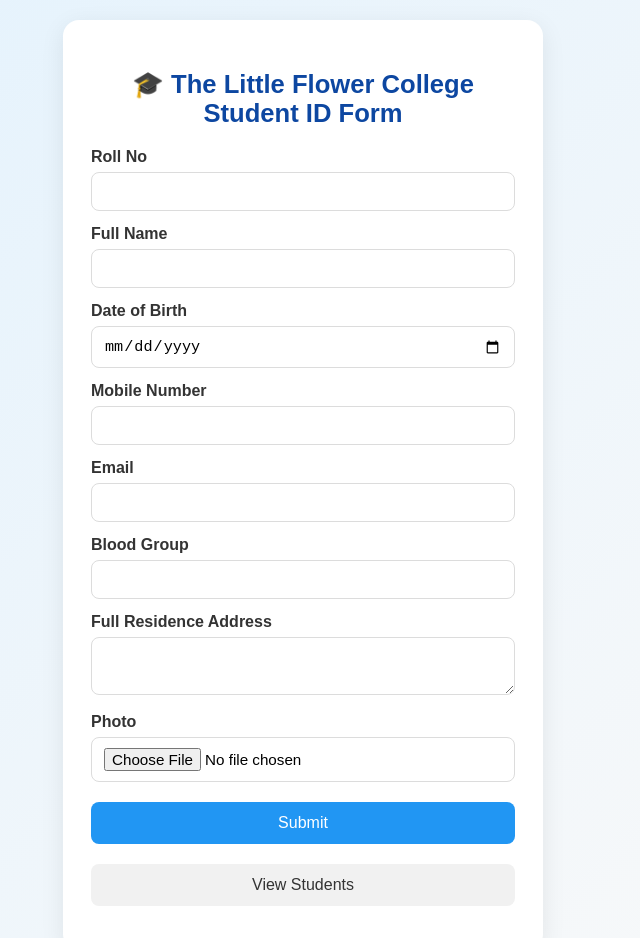
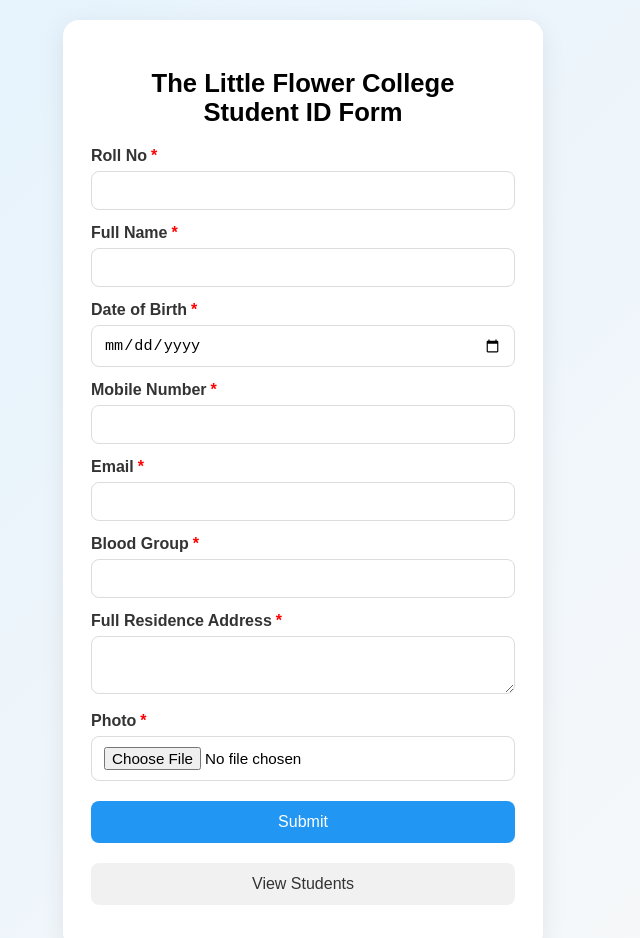
Before and after one commit to codeknack23/id_management, a website: page public/index.html in a window 1280 px wide. Shown: the top 938 px of the page, without its empty margins (337-977 px from the left). Drawn offline with Linux system fonts and the light colour scheme.

Commit message:
ui changed

```diff
--- a/public/index.html
+++ b/public/index.html
@@ -31,7 +31,7 @@
     }
     h2 {
       font-size: 1.6rem;
-      color: #0d47a1;
+      color: #000000;
       text-align: center;
       margin-bottom: 20px;
     }
@@ -40,6 +40,11 @@
       font-weight: 600;
       margin-top: 14px;
       color: #333;
+    }
+    form label span {
+      color: red;
+      margin-left: 4px;
+      font-weight: bold;
     }
     form input,
     form textarea {
@@ -93,31 +98,31 @@
 </head>
 <body>
   <div class="card">
-    <h2>🎓 The Little Flower College<br>Student ID Form</h2>
+    <h2>The Little Flower College<br>Student ID Form</h2>
 
     <form id="studentForm" enctype="multipart/form-data">
-      <label>Roll No</label>
+      <label>Roll No<span>*</span></label>
       <input name="rollNo" required />
 
-      <label>Full Name</label>
+      <label>Full Name<span>*</span></label>
       <input name="fullName" required />
 
-      <label>Date of Birth</label>
+      <label>Date of Birth<span>*</span></label>
       <input type="date" name="dob" required />
 
-      <label>Mobile Number</label>
+      <label>Mobile Number<span>*</span></label>
       <input type="tel" name="mobile" required pattern="[0-9]{10}" maxlength="10" />
 
-      <label>Email</label>
+      <label>Email<span>*</span></label>
       <input type="email" name="email" required />
 
-      <label>Blood Group</label>
+      <label>Blood Group<span>*</span></label>
       <input name="bloodGroup" required />
 
-      <label>Full Residence Address</label>
+      <label>Full Residence Address<span>*</span></label>
       <textarea name="address" rows="2" required></textarea>
 
-      <label>Photo</label>
+      <label>Photo<span>*</span></label>
       <input type="file" name="photo" accept="image/*" required />
 
       <button type="submit" class="btn btn-submit">Submit</button>
@@ -187,7 +192,6 @@
     submitBtn.disabled = false;
     submitBtn.textContent = 'Submit';
   });
-</script>
-
+  </script>
 </body>
 </html>
```
Also changed, not shown: public/students.html (+4 -6 lines).
